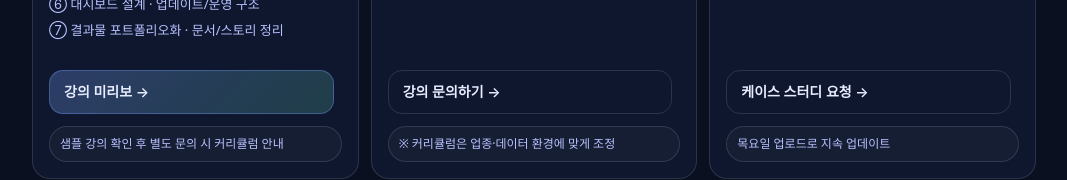
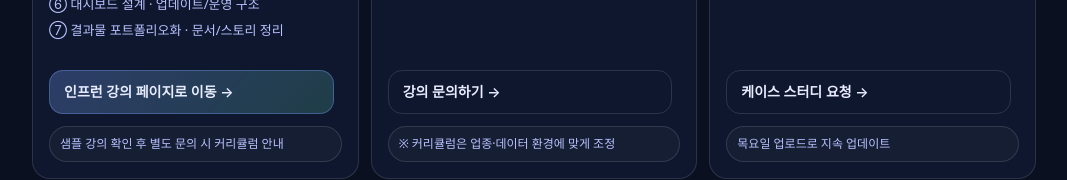
Before and after one commit to GaEunBaik/d3lab, a plain HTML site: page index.html in a window 1280 px wide. Shown: the part 999-1179 px from the top of the page, without its empty margins (106-1173 px from the left). Drawn offline with Linux system fonts and the light colour scheme.

Commit message:
Update index.html

```diff
--- a/index.html
+++ b/index.html
@@ -318,7 +318,7 @@
           </div>
 
           <div class="archive-actions">
-            <a class="btn primary" href="https://inf.run/LeaDc" target="_blank" rel="noopener noreferrer">강의 미리보 →</a>
+            <a class="btn primary" href="https://inf.run/LeaDc" target="_blank" rel="noopener noreferrer">인프런 강의 페이지로 이동 →</a>
             <div class="pill">샘플 강의 확인 후 별도 문의 시 커리큘럼 안내</div>
           </div>
         </div>
```
